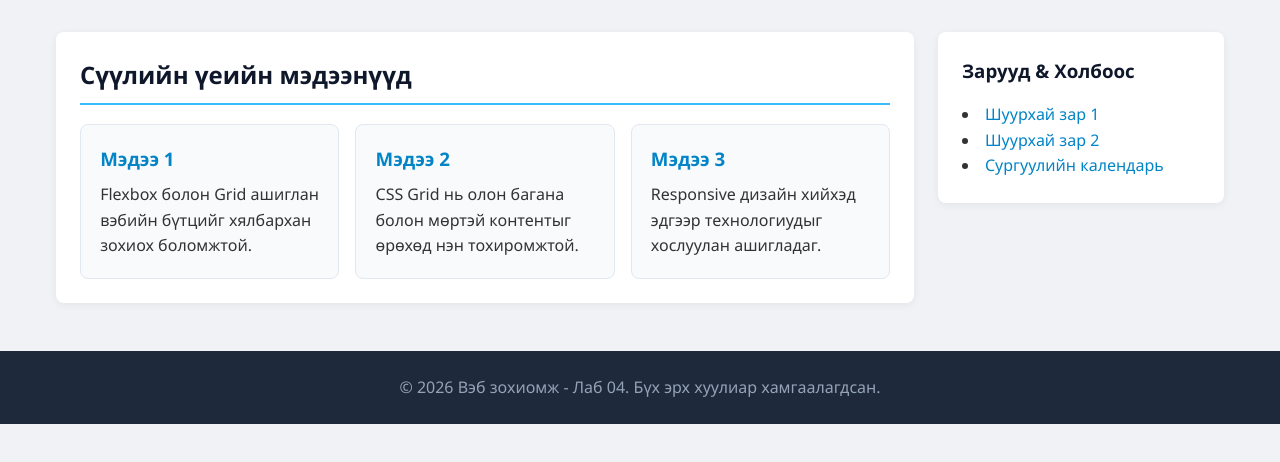
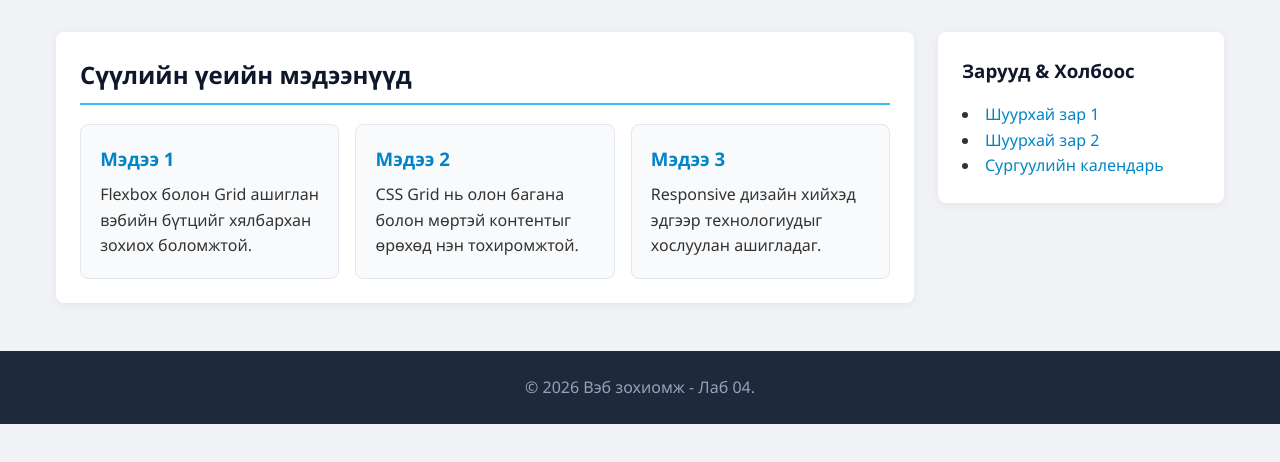
Before and after one commit to bactevirus/web-development-lab, a plain HTML site: page lab04.html in a window 1280 px wide. Shown: the part 74-536 px from the top of the page. Drawn offline with Linux system fonts and the light colour scheme.

```diff
--- a/lab04.html
+++ b/lab04.html
@@ -58,7 +58,7 @@
 
     <!-- Footer -->
     <footer class="main-footer">
-        <p>&copy; 2026 Вэб зохиомж - Лаб 04. Бүх эрх хуулиар хамгаалагдсан.</p>
+        <p>&copy; 2026 Вэб зохиомж - Лаб 04.</p>
     </footer>
 
 </body>
```
